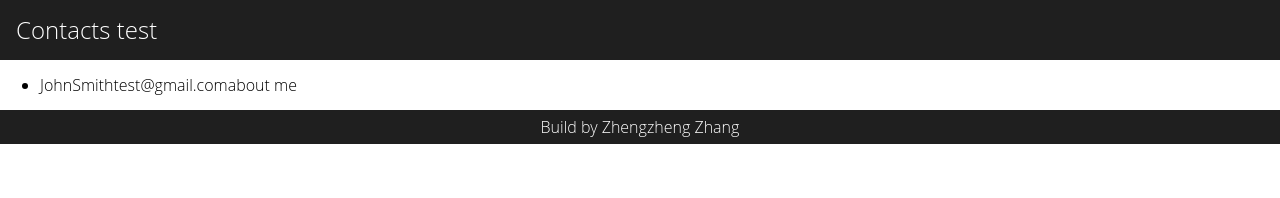
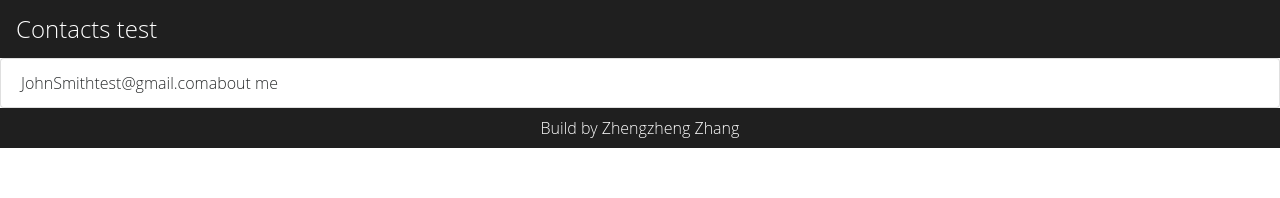
Before and after one commit to tychio/vue-contacts, a Vue app: page / in a window 1280 px wide. Shown: the top 198 px of the page. Built offline with nearby package versions, Linux system fonts and the light colour scheme.

Commit message:
ZZ - add bootstrap for vue

```diff
--- a/package.json
+++ b/package.json
@@ -1,5 +1,6 @@
 {
   "dependencies": {
+    "bootstrap-vue": "^0.9.5",
     "normalize.css": "^5.0.0",
     "vue": "^2.1.10",
     "vue-resource": "^1.2.0",
--- a/src/app/components/Contacts.vue
+++ b/src/app/components/Contacts.vue
@@ -1,6 +1,6 @@
 <template>
-<ul>
-    <li v-for="contact in contacts">
+<ul class="list-group">
+    <li class="list-group-item" v-for="contact in contacts">
         <contact v-bind:info="contact"></contact>
     </li>
 </ul>
--- a/src/index.html
+++ b/src/index.html
@@ -6,6 +6,7 @@
     <meta name="description" content="">
     <meta name="viewport" content="width=device-width">
     <link rel="icon" type="image/png" href="http://fountainjs.io/assets/imgs/fountain.png" />
+    <link rel="stylesheet" href="https://maxcdn.bootstrapcdn.com/bootstrap/4.0.0-alpha.6/css/bootstrap.min.css" integrity="sha384-rwoIResjU2yc3z8GV/NPeZWAv56rSmLldC3R/AZzGRnGxQQKnKkoFVhFQhNUwEyJ" crossorigin="anonymous">
   </head>
   <body>
     <!--[if lt IE 10]>
--- a/src/index.js
+++ b/src/index.js
@@ -3,6 +3,8 @@ import App from './app/containers/App.vue';
 
 import './index.scss';
 import 'normalize.css';
+import BootstrapVue from 'bootstrap-vue';
+Vue.use(BootstrapVue);
 
 import VueRouter from 'vue-router';
 Vue.use(VueRouter);
```
